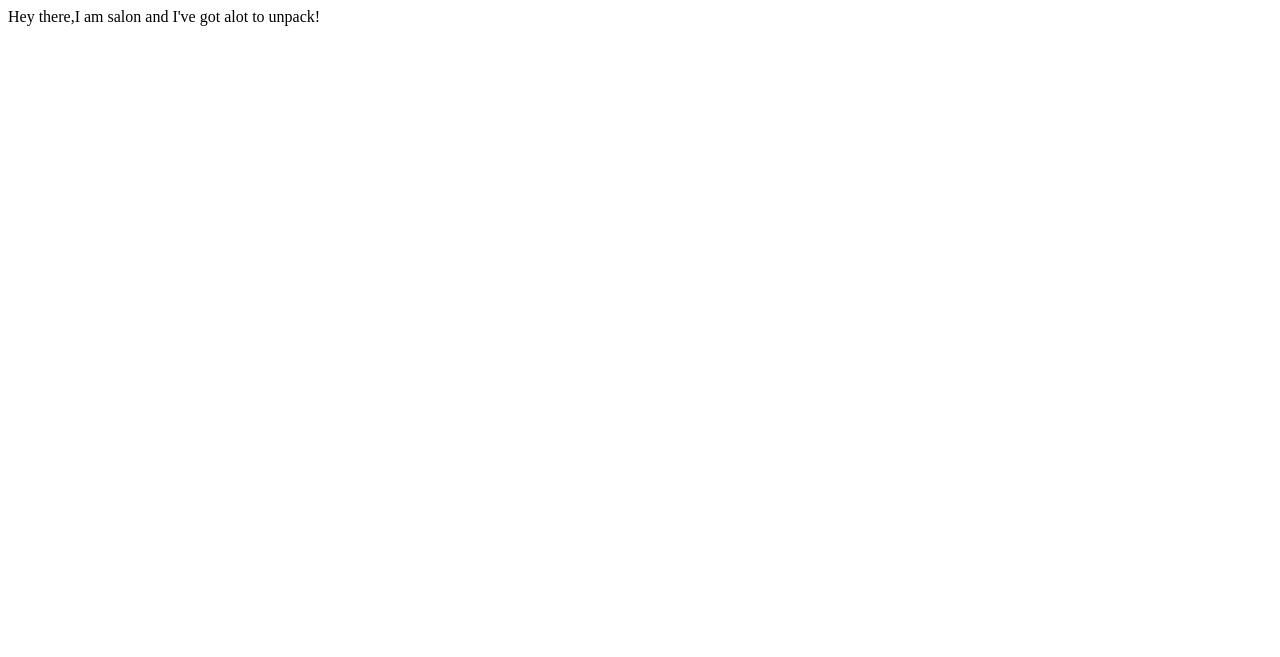
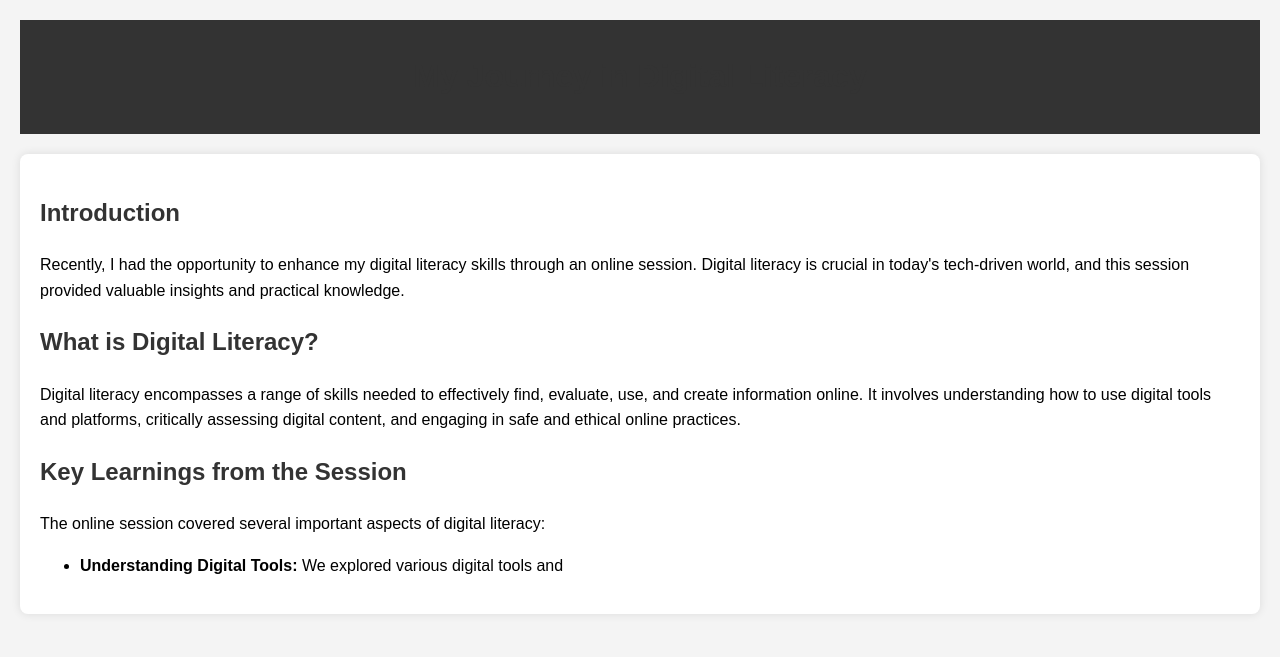
Before and after one commit to SalonJee/salons-website, a plain HTML site: page index.html in a window 1280 px wide. Drawn offline with Linux system fonts and the light colour scheme.

Commit message:
Update index.html

```diff
--- a/index.html
+++ b/index.html
@@ -1,7 +1,53 @@
-<!DOCTYPE HTML>
-<html>
+<!DOCTYPE html>
+<html lang="en">
 <head>
-  <title>What's in Salon's Head?</title>
+    <meta charset="UTF-8">
+    <meta name="viewport" content="width=device-width, initial-scale=1.0">
+    <title>My Journey in Digital Literacy</title>
+    <style>
+        body {
+            font-family: Arial, sans-serif;
+            line-height: 1.6;
+            margin: 0;
+            padding: 20px;
+            background-color: #f4f4f4;
+        }
+        header {
+            background: #333;
+            color: #fff;
+            padding: 10px 0;
+            text-align: center;
+        }
+        article {
+            background: #fff;
+            padding: 20px;
+            margin: 20px 0;
+            border-radius: 8px;
+            box-shadow: 0 0 10px rgba(0, 0, 0, 0.1);
+        }
+        h1, h2 {
+            color: #333;
+        }
+        p {
+            margin: 10px 0;
+        }
+        a {
+            color: #0066cc;
+        }
+    </style>
 </head>
-  <body>Hey there,I am salon and I've got alot to unpack!</body>
-</html>
+<body>
+    <header>
+        <h1>My Journey in Digital Literacy</h1>
+    </header>
+    <article>
+        <h2>Introduction</h2>
+        <p>Recently, I had the opportunity to enhance my digital literacy skills through an online session. Digital literacy is crucial in today's tech-driven world, and this session provided valuable insights and practical knowledge.</p>
+
+        <h2>What is Digital Literacy?</h2>
+        <p>Digital literacy encompasses a range of skills needed to effectively find, evaluate, use, and create information online. It involves understanding how to use digital tools and platforms, critically assessing digital content, and engaging in safe and ethical online practices.</p>
+
+        <h2>Key Learnings from the Session</h2>
+        <p>The online session covered several important aspects of digital literacy:</p>
+        <ul>
+            <li><strong>Understanding Digital Tools:</strong> We explored various digital tools and
```
